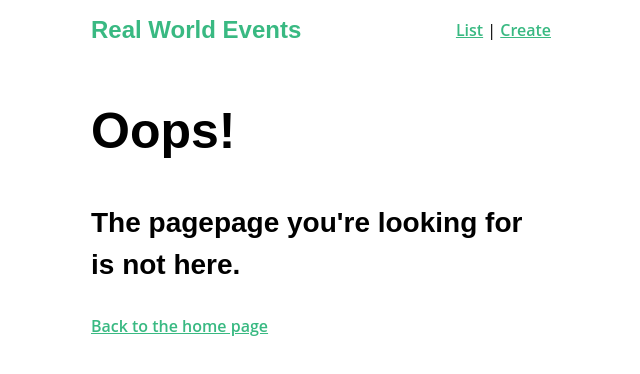
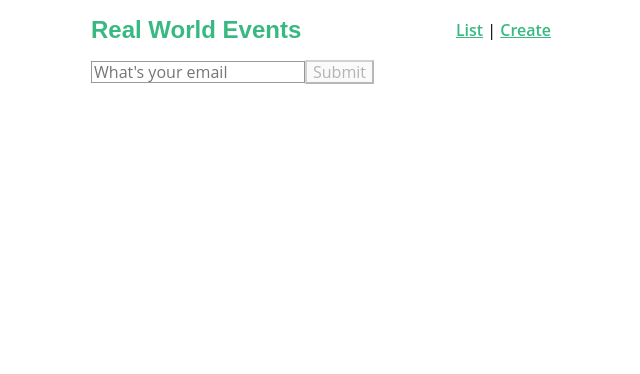
Before and after one commit to lucasfloriani/course-vuemastery-next-level-vue, a Vue app in the folder real-world-vue-progress-bar-start/: page /example in a window 1280 px wide. Before the commit this address led to /404. Shown: the top 374 px of the page, without its empty margins (319-959 px from the left). Built offline with nearby package versions, Linux system fonts and the light colour scheme.

Commit message:
Form Validation with Vuelidate lesson

```diff
--- a/real-world-vue-progress-bar-start/package.json
+++ b/real-world-vue-progress-bar-start/package.json
@@ -14,6 +14,7 @@
     "vue": "^2.5.17",
     "vue-router": "^3.0.1",
     "vuejs-datepicker": "^1.5.3",
+    "vuelidate": "^0.7.4",
     "vuex": "^3.0.1"
   },
   "devDependencies": {
--- a/real-world-vue-progress-bar-start/src/main.js
+++ b/real-world-vue-progress-bar-start/src/main.js
@@ -4,10 +4,10 @@
 import App from './App.vue'
 import router from './router'
 import store from './store/store'
-import BaseIcon from '@/components/BaseIcon'
 import 'nprogress/nprogress.css'
+import Vuelidate from 'vuelidate'
 
-Vue.component('BaseIcon', BaseIcon)
+Vue.use(Vuelidate)
 
 Vue.config.productionTip = false
 
--- a/real-world-vue-progress-bar-start/src/router.js
+++ b/real-world-vue-progress-bar-start/src/router.js
@@ -3,6 +3,7 @@
 import EventCreate from './views/EventCreate.vue'
 import EventList from './views/EventList.vue'
 import EventShow from './views/EventShow.vue'
+import Example from './views/Example.vue'
 import NetworkIssue from './views/NetworkIssue.vue'
 import NotFound from './views/NotFound.vue'
 import NProgress from 'nprogress'
@@ -18,6 +19,10 @@
       name: 'event-list',
       component: EventList,
       props: true
+    },
+    {
+      path: '/example',
+      component: Example
     },
     {
       path: '/event/create',
--- /dev/null
+++ b/real-world-vue-progress-bar-start/src/views/Example.vue
@@ -0,0 +1,43 @@
+<template>
+  <form @submit.prevent="submit">
+    <input
+      type="email"
+      placeholder="What's your email"
+      v-model="email"
+      :class="{ error: $v.email.$error }"
+      @blur="$v.email.$touch()"
+    >
+    <div v-if="$v.email.$error">
+      <p v-if="!$v.email.email" class="errorMessage">Please enter a valid email</p>
+      <p v-if="!$v.email.required" class="errorMessage">Email is required</p>
+    </div>
+    <button type="submit" :disabled="$v.$invalid">Submit</button>
+    <p v-if="$v.$anyError" class="errorMessage">Please fill out the required fields</p>
+  </form>
+</template>
+
+<script>
+import { required, email } from 'vuelidate/lib/validators'
+
+export default {
+  data() {
+    return {
+      email: null
+    }
+  },
+  validations: {
+    email: {
+      required,
+      email
+    }
+  },
+  methods: {
+    submit() {
+      this.$v.$touch()
+      if (!this.$v.$invalid) {
+        console.log('Form Submitted:', this.email)
+      }
+    }
+  }
+}
+</script>
```
Also changed, not shown: 2 other files (tests, documents, lock files or other folders).
